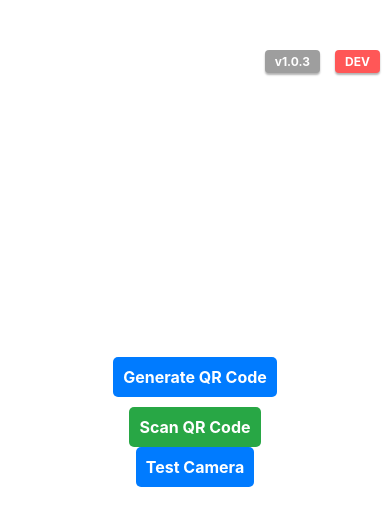
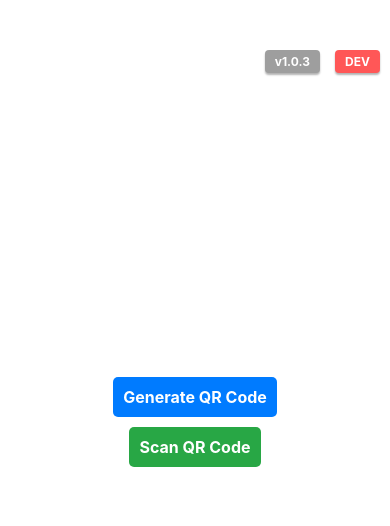
Before and after one commit to mjohnson139/VibeCoding, a React Native app in the folder MVP/: screen / in a window 390 px wide. Shown: the top 526 px of the page. Built offline with nearby package versions, Linux system fonts and the light colour scheme.

Commit message:
refactor(app): remove CameraTest component and related state
Eliminate unused CameraTest component to streamline the App component.

```diff
--- a/MVP/App.tsx
+++ b/MVP/App.tsx
@@ -6,13 +6,11 @@ import BuildNotesComponent from './src/components/BuildNotesComponent';
 import { environmentService } from './src/config/environments';
 import QRCodeGenerator from './src/components/QRCodeGenerator';
 import QRCodeScanner from './src/components/QRCodeScanner';
-import CameraTest from './src/components/CameraTest';
 
 export default function App() {
   const [notesVisible, setNotesVisible] = useState(false);
   const [showQRCode, setShowQRCode] = useState(false);
   const [showScanner, setShowScanner] = useState(false);
-  const [showCameraTest, setShowCameraTest] = useState(false);
   // Updated way to access the version in newer Expo SDK
   const appVersion = Constants.expoConfig?.version || '1.0.1'; // Default to latest version if unavailable
   const [environment, setEnvironment] = useState(environmentService.getEnvironment());
@@ -77,17 +75,6 @@ export default function App() {
           onPress={() => setShowScanner(true)}
         >
           <Text style={styles.scanButtonText}>Scan QR Code</Text>
-        </TouchableOpacity>
-      )}
-
-      {showCameraTest ? (
-        <CameraTest />
-      ) : (
-        <TouchableOpacity
-          style={styles.qrButton}
-          onPress={() => setShowCameraTest(true)}
-        >
-          <Text style={styles.qrButtonText}>Test Camera</Text>
         </TouchableOpacity>
       )}
     </View>
--- a/MVP/src/components/CameraTest.tsx
+++ /dev/null
@@ -1,42 +0,0 @@
-import React, { useState, useEffect } from 'react';
-import { Text, View, StyleSheet } from 'react-native';
-import { Camera } from 'expo-camera';
-
-const CameraTest = () => {
-  const [hasPermission, setHasPermission] = useState(null);
-  const [cameraRef, setCameraRef] = useState(null);
-
-  useEffect(() => {
-    (async () => {
-      const { status } = await Camera.requestCameraPermissionsAsync();
-      setHasPermission(status === 'granted');
-    })();
-  }, []);
-
-  if (hasPermission === null) {
-    return <Text>Requesting camera permission...</Text>;
-  }
-  if (hasPermission === false) {
-    return <Text>No access to camera</Text>;
-  }
-
-  return (
-    <View style={styles.container}>
-      <Camera
-        style={styles.camera}
-        ref={(ref) => setCameraRef(ref)}
-      />
-    </View>
-  );
-};
-
-const styles = StyleSheet.create({
-  container: {
-    flex: 1,
-  },
-  camera: {
-    flex: 1,
-  },
-});
-
-export default CameraTest;
```
